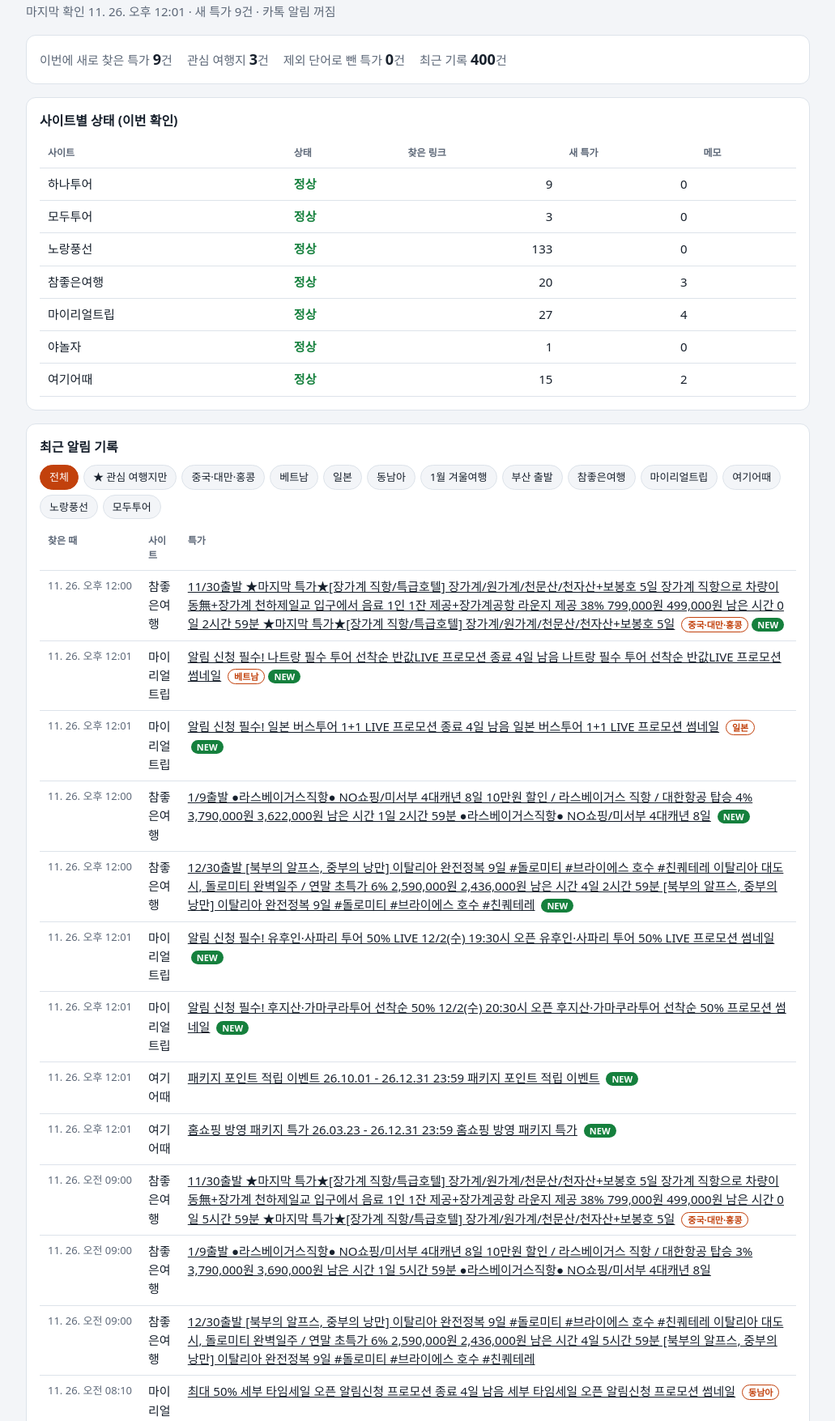
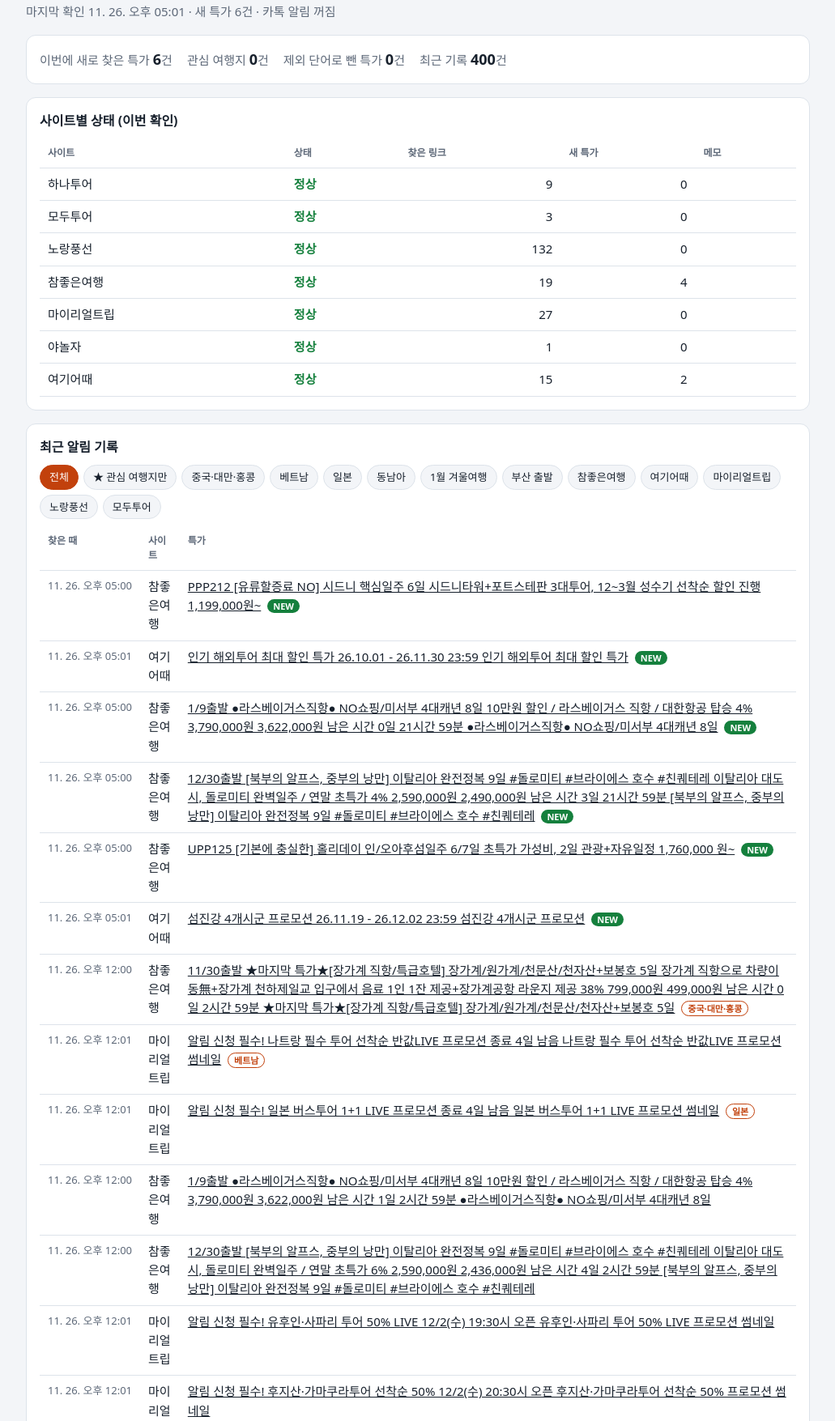
Before and after one commit to Choipro2/travel-deals, a plain HTML site: page index.html in a window 1280 px wide. Shown: the part 61-1816 px from the top of the page at 81% size, without its empty margins (124-1155 px from the left). Drawn offline with Linux system fonts and the light colour scheme.

Commit message:
특가 현황 업데이트 2026. 11. 26. 오후 5:01:45

```diff
--- a/index.html
+++ b/index.html
@@ -19,26 +19,32 @@ a{color:var(--fg)}a:hover{color:var(--acc)}
 .filters button.on{background:var(--acc);border-color:var(--acc);color:#fff}
 .stats{display:flex;gap:18px;flex-wrap:wrap;color:var(--mut)}.stats b{color:var(--fg);font-size:18px}
 </style></head><body><div class="wrap">
-<header><h1>여행 특가 현황</h1><p class="sub">마지막 확인 11. 26. 오후 12:01 · 새 특가 9건 · 카톡 알림 꺼짐</p></header>
-<section class="card"><div class="stats"><span>이번에 새로 찾은 특가 <b>9</b>건</span><span>관심 여행지 <b>3</b>건</span><span>제외 단어로 뺀 특가 <b>0</b>건</span><span>최근 기록 <b>400</b>건</span></div></section>
+<header><h1>여행 특가 현황</h1><p class="sub">마지막 확인 11. 26. 오후 05:01 · 새 특가 6건 · 카톡 알림 꺼짐</p></header>
+<section class="card"><div class="stats"><span>이번에 새로 찾은 특가 <b>6</b>건</span><span>관심 여행지 <b>0</b>건</span><span>제외 단어로 뺀 특가 <b>0</b>건</span><span>최근 기록 <b>400</b>건</span></div></section>
 <section class="card"><h2>사이트별 상태 (이번 확인)</h2><div class="box"><table><thead><tr><th>사이트</th><th>상태</th><th>찾은 링크</th><th>새 특가</th><th>메모</th></tr></thead><tbody><tr><td>하나투어</td><td><span class="ok">정상</span></td><td class="n">9</td><td class="n">0</td><td class="err"></td></tr>
 <tr><td>모두투어</td><td><span class="ok">정상</span></td><td class="n">3</td><td class="n">0</td><td class="err"></td></tr>
-<tr><td>노랑풍선</td><td><span class="ok">정상</span></td><td class="n">133</td><td class="n">0</td><td class="err"></td></tr>
-<tr><td>참좋은여행</td><td><span class="ok">정상</span></td><td class="n">20</td><td class="n">3</td><td class="err"></td></tr>
-<tr><td>마이리얼트립</td><td><span class="ok">정상</span></td><td class="n">27</td><td class="n">4</td><td class="err"></td></tr>
+<tr><td>노랑풍선</td><td><span class="ok">정상</span></td><td class="n">132</td><td class="n">0</td><td class="err"></td></tr>
+<tr><td>참좋은여행</td><td><span class="ok">정상</span></td><td class="n">19</td><td class="n">4</td><td class="err"></td></tr>
+<tr><td>마이리얼트립</td><td><span class="ok">정상</span></td><td class="n">27</td><td class="n">0</td><td class="err"></td></tr>
 <tr><td>야놀자</td><td><span class="ok">정상</span></td><td class="n">1</td><td class="n">0</td><td class="err"></td></tr>
 <tr><td>여기어때</td><td><span class="ok">정상</span></td><td class="n">15</td><td class="n">2</td><td class="err"></td></tr></tbody></table></div></section>
 <section class="card"><h2>최근 알림 기록</h2>
-<div class="filters" id="f"><button data-k="" class="on">전체</button><button data-k="★">★ 관심 여행지만</button><button data-k="m:중국·대만·홍콩">중국·대만·홍콩</button><button data-k="m:베트남">베트남</button><button data-k="m:일본">일본</button><button data-k="m:동남아">동남아</button><button data-k="m:1월 겨울여행">1월 겨울여행</button><button data-k="m:부산 출발">부산 출발</button><button data-k="s:참좋은여행">참좋은여행</button><button data-k="s:마이리얼트립">마이리얼트립</button><button data-k="s:여기어때">여기어때</button><button data-k="s:노랑풍선">노랑풍선</button><button data-k="s:모두투어">모두투어</button></div>
-<div class="box"><table><thead><tr><th>찾은 때</th><th>사이트</th><th>특가</th></tr></thead><tbody id="rows"><tr data-m="중국·대만·홍콩" data-s="참좋은여행"><td class="t">11. 26. 오후 12:00</td><td>참좋은여행</td><td><a href="https://www.verygoodtour.com/Product/PackageDetail?procode=CPP375-2611303U51" target="_blank" rel="noopener">11/30출발 ★마지막 특가★[장가계 직항/특급호텔] 장가계/원가계/천문산/천자산+보봉호 5일 장가계 직항으로 차량이동無+장가계 천하제일교 입구에서 음료 1인 1잔 제공+장가계공항 라운지 제공 38% 799,000원 499,000원 남은 시간 0일 2시간 59분 ★마지막 특가★[장가계 직항/특급호텔] 장가계/원가계/천문산/천자산+보봉호 5일</a> <span class="tag">중국·대만·홍콩</span><span class="new">NEW</span></td></tr>
-<tr data-m="베트남" data-s="마이리얼트립"><td class="t">11. 26. 오후 12:01</td><td>마이리얼트립</td><td><a href="https://www.myrealtrip.com/offers" target="_blank" rel="noopener">알림 신청 필수! 나트랑 필수 투어 선착순 반값LIVE 프로모션 종료 4일 남음 나트랑 필수 투어 선착순 반값LIVE 프로모션 썸네일</a> <span class="tag">베트남</span><span class="new">NEW</span></td></tr>
-<tr data-m="일본" data-s="마이리얼트립"><td class="t">11. 26. 오후 12:01</td><td>마이리얼트립</td><td><a href="https://www.myrealtrip.com/offers" target="_blank" rel="noopener">알림 신청 필수! 일본 버스투어 1+1 LIVE 프로모션 종료 4일 남음 일본 버스투어 1+1 LIVE 프로모션 썸네일</a> <span class="tag">일본</span><span class="new">NEW</span></td></tr>
-<tr data-m="" data-s="참좋은여행"><td class="t">11. 26. 오후 12:00</td><td>참좋은여행</td><td><a href="https://www.verygoodtour.com/Product/PackageDetail?procode=UPP245-270109FE" target="_blank" rel="noopener">1/9출발 ●라스베이거스직항● NO쇼핑/미서부 4대캐년 8일 10만원 할인 / 라스베이거스 직항 / 대한항공 탑승 4% 3,790,000원 3,622,000원 남은 시간 1일 2시간 59분 ●라스베이거스직항● NO쇼핑/미서부 4대캐년 8일</a> <span class="new">NEW</span></td></tr>
-<tr data-m="" data-s="참좋은여행"><td class="t">11. 26. 오후 12:00</td><td>참좋은여행</td><td><a href="https://www.verygoodtour.com/Product/PackageDetail?procode=EPP312-261230TW" target="_blank" rel="noopener">12/30출발 [북부의 알프스, 중부의 낭만] 이탈리아 완전정복 9일 #돌로미티 #브라이에스 호수 #친퀘테레 이탈리아 대도시, 돌로미티 완벽일주 / 연말 초특가 6% 2,590,000원 2,436,000원 남은 시간 4일 2시간 59분 [북부의 알프스, 중부의 낭만] 이탈리아 완전정복 9일 #돌로미티 #브라이에스 호수 #친퀘테레</a> <span class="new">NEW</span></td></tr>
-<tr data-m="" data-s="마이리얼트립"><td class="t">11. 26. 오후 12:01</td><td>마이리얼트립</td><td><a href="https://www.myrealtrip.com/offers" target="_blank" rel="noopener">알림 신청 필수! 유후인·사파리 투어 50% LIVE 12/2(수) 19:30시 오픈 유후인·사파리 투어 50% LIVE 프로모션 썸네일</a> <span class="new">NEW</span></td></tr>
-<tr data-m="" data-s="마이리얼트립"><td class="t">11. 26. 오후 12:01</td><td>마이리얼트립</td><td><a href="https://www.myrealtrip.com/offers" target="_blank" rel="noopener">알림 신청 필수! 후지산·가마쿠라투어 선착순 50% 12/2(수) 20:30시 오픈 후지산·가마쿠라투어 선착순 50% 프로모션 썸네일</a> <span class="new">NEW</span></td></tr>
-<tr data-m="" data-s="여기어때"><td class="t">11. 26. 오후 12:01</td><td>여기어때</td><td><a href="https://www.yeogi.com/event/5609/%25ED%258C%25A8%25ED%2582%25A4%25EC%25A7%2580%2520%25ED%258F%25AC%25EC%259D%25B8%25ED%258A%25B8%2520%25EC%25A0%2581%25EB%25A6%25BD%2520%25EC%259D%25B4%25EB%25B2%25A4%25ED%258A%25B8/https%3A%2F%2Fevent.yeogi.com%2Fpages%2Ffreeform%2F5609%2Findex.html%3Faevno%3D5609" target="_blank" rel="noopener">패키지 포인트 적립 이벤트 26.10.01 - 26.12.31 23:59 패키지 포인트 적립 이벤트</a> <span class="new">NEW</span></td></tr>
-<tr data-m="" data-s="여기어때"><td class="t">11. 26. 오후 12:01</td><td>여기어때</td><td><a href="https://www.yeogi.com/event/5878/%25ED%2599%2588%25EC%2587%25BC%25ED%2595%2591%2520%25EB%25B0%25A9%25EC%2598%2581%2520%25ED%258C%25A8%25ED%2582%25A4%25EC%25A7%2580%2520%25ED%258A%25B9%25EA%25B0%2580/https%3A%2F%2Fevent.yeogi.com%2Fpages%2Ffreeform%2F5878%2Findex.html%3Faevno%3D5878" target="_blank" rel="noopener">홈쇼핑 방영 패키지 특가 26.03.23 - 26.12.31 23:59 홈쇼핑 방영 패키지 특가</a> <span class="new">NEW</span></td></tr>
+<div class="filters" id="f"><button data-k="" class="on">전체</button><button data-k="★">★ 관심 여행지만</button><button data-k="m:중국·대만·홍콩">중국·대만·홍콩</button><button data-k="m:베트남">베트남</button><button data-k="m:일본">일본</button><button data-k="m:동남아">동남아</button><button data-k="m:1월 겨울여행">1월 겨울여행</button><button data-k="m:부산 출발">부산 출발</button><button data-k="s:참좋은여행">참좋은여행</button><button data-k="s:여기어때">여기어때</button><button data-k="s:마이리얼트립">마이리얼트립</button><button data-k="s:노랑풍선">노랑풍선</button><button data-k="s:모두투어">모두투어</button></div>
+<div class="box"><table><thead><tr><th>찾은 때</th><th>사이트</th><th>특가</th></tr></thead><tbody id="rows"><tr data-m="" data-s="참좋은여행"><td class="t">11. 26. 오후 05:00</td><td>참좋은여행</td><td><a href="javascript:startDayChange('PPP212', 'leaveLayer');" target="_blank" rel="noopener">PPP212 [유류할증료 NO] 시드니 핵심일주 6일 시드니타워+포트스테판 3대투어, 12~3월 성수기 선착순 할인 진행 1,199,000원~</a> <span class="new">NEW</span></td></tr>
+<tr data-m="" data-s="여기어때"><td class="t">11. 26. 오후 05:01</td><td>여기어때</td><td><a href="https://www.yeogi.com/event/6434/%25EC%259D%25B8%25EA%25B8%25B0%2520%25ED%2595%25B4%25EC%2599%25B8%25ED%2588%25AC%25EC%2596%25B4%2520%25EC%25B5%259C%25EB%258C%2580%2520%25ED%2595%25A0%25EC%259D%25B8%2520%25ED%258A%25B9%25EA%25B0%2580/https%3A%2F%2Fevent.yeogi.com%2Fpages%2Ffreeform%2F6434%2Findex.html%3Faevno%3D6434" target="_blank" rel="noopener">인기 해외투어 최대 할인 특가 26.10.01 - 26.11.30 23:59 인기 해외투어 최대 할인 특가</a> <span class="new">NEW</span></td></tr>
+<tr data-m="" data-s="참좋은여행"><td class="t">11. 26. 오후 05:00</td><td>참좋은여행</td><td><a href="https://www.verygoodtour.com/Product/PackageDetail?procode=UPP245-270109FE" target="_blank" rel="noopener">1/9출발 ●라스베이거스직항● NO쇼핑/미서부 4대캐년 8일 10만원 할인 / 라스베이거스 직항 / 대한항공 탑승 4% 3,790,000원 3,622,000원 남은 시간 0일 21시간 59분 ●라스베이거스직항● NO쇼핑/미서부 4대캐년 8일</a> <span class="new">NEW</span></td></tr>
+<tr data-m="" data-s="참좋은여행"><td class="t">11. 26. 오후 05:00</td><td>참좋은여행</td><td><a href="https://www.verygoodtour.com/Product/PackageDetail?procode=EPP312-261230TW" target="_blank" rel="noopener">12/30출발 [북부의 알프스, 중부의 낭만] 이탈리아 완전정복 9일 #돌로미티 #브라이에스 호수 #친퀘테레 이탈리아 대도시, 돌로미티 완벽일주 / 연말 초특가 4% 2,590,000원 2,490,000원 남은 시간 3일 21시간 59분 [북부의 알프스, 중부의 낭만] 이탈리아 완전정복 9일 #돌로미티 #브라이에스 호수 #친퀘테레</a> <span class="new">NEW</span></td></tr>
+<tr data-m="" data-s="참좋은여행"><td class="t">11. 26. 오후 05:00</td><td>참좋은여행</td><td><a href="javascript:startDayChange('UPP125', 'leaveLayer');" target="_blank" rel="noopener">UPP125 [기본에 충실한] 홀리데이 인/오아후섬일주 6/7일 초특가 가성비, 2일 관광+자유일정 1,760,000 원~</a> <span class="new">NEW</span></td></tr>
+<tr data-m="" data-s="여기어때"><td class="t">11. 26. 오후 05:01</td><td>여기어때</td><td><a href="https://www.yeogi.com/event/6514/%25EC%2584%25AC%25EC%25A7%2584%25EA%25B0%2595%25204%25EA%25B0%259C%25EC%258B%259C%25EA%25B5%25B0%2520%25ED%2594%2584%25EB%25A1%259C%25EB%25AA%25A8%25EC%2585%2598/https%3A%2F%2Fevent.yeogi.com%2Fpages%2Ffreeform%2F6514%2Findex.html%3Faevno%3D6514" target="_blank" rel="noopener">섬진강 4개시군 프로모션 26.11.19 - 26.12.02 23:59 섬진강 4개시군 프로모션</a> <span class="new">NEW</span></td></tr>
+<tr data-m="중국·대만·홍콩" data-s="참좋은여행"><td class="t">11. 26. 오후 12:00</td><td>참좋은여행</td><td><a href="https://www.verygoodtour.com/Product/PackageDetail?procode=CPP375-2611303U51" target="_blank" rel="noopener">11/30출발 ★마지막 특가★[장가계 직항/특급호텔] 장가계/원가계/천문산/천자산+보봉호 5일 장가계 직항으로 차량이동無+장가계 천하제일교 입구에서 음료 1인 1잔 제공+장가계공항 라운지 제공 38% 799,000원 499,000원 남은 시간 0일 2시간 59분 ★마지막 특가★[장가계 직항/특급호텔] 장가계/원가계/천문산/천자산+보봉호 5일</a> <span class="tag">중국·대만·홍콩</span></td></tr>
+<tr data-m="베트남" data-s="마이리얼트립"><td class="t">11. 26. 오후 12:01</td><td>마이리얼트립</td><td><a href="https://www.myrealtrip.com/offers" target="_blank" rel="noopener">알림 신청 필수! 나트랑 필수 투어 선착순 반값LIVE 프로모션 종료 4일 남음 나트랑 필수 투어 선착순 반값LIVE 프로모션 썸네일</a> <span class="tag">베트남</span></td></tr>
+<tr data-m="일본" data-s="마이리얼트립"><td class="t">11. 26. 오후 12:01</td><td>마이리얼트립</td><td><a href="https://www.myrealtrip.com/offers" target="_blank" rel="noopener">알림 신청 필수! 일본 버스투어 1+1 LIVE 프로모션 종료 4일 남음 일본 버스투어 1+1 LIVE 프로모션 썸네일</a> <span class="tag">일본</span></td></tr>
+<tr data-m="" data-s="참좋은여행"><td class="t">11. 26. 오후 12:00</td><td>참좋은여행</td><td><a href="https://www.verygoodtour.com/Product/PackageDetail?procode=UPP245-270109FE" target="_blank" rel="noopener">1/9출발 ●라스베이거스직항● NO쇼핑/미서부 4대캐년 8일 10만원 할인 / 라스베이거스 직항 / 대한항공 탑승 4% 3,790,000원 3,622,000원 남은 시간 1일 2시간 59분 ●라스베이거스직항● NO쇼핑/미서부 4대캐년 8일</a> </td></tr>
+<tr data-m="" data-s="참좋은여행"><td class="t">11. 26. 오후 12:00</td><td>참좋은여행</td><td><a href="https://www.verygoodtour.com/Product/PackageDetail?procode=EPP312-261230TW" target="_blank" rel="noopener">12/30출발 [북부의 알프스, 중부의 낭만] 이탈리아 완전정복 9일 #돌로미티 #브라이에스 호수 #친퀘테레 이탈리아 대도시, 돌로미티 완벽일주 / 연말 초특가 6% 2,590,000원 2,436,000원 남은 시간 4일 2시간 59분 [북부의 알프스, 중부의 낭만] 이탈리아 완전정복 9일 #돌로미티 #브라이에스 호수 #친퀘테레</a> </td></tr>
+<tr data-m="" data-s="마이리얼트립"><td class="t">11. 26. 오후 12:01</td><td>마이리얼트립</td><td><a href="https://www.myrealtrip.com/offers" target="_blank" rel="noopener">알림 신청 필수! 유후인·사파리 투어 50% LIVE 12/2(수) 19:30시 오픈 유후인·사파리 투어 50% LIVE 프로모션 썸네일</a> </td></tr>
+<tr data-m="" data-s="마이리얼트립"><td class="t">11. 26. 오후 12:01</td><td>마이리얼트립</td><td><a href="https://www.myrealtrip.com/offers" target="_blank" rel="noopener">알림 신청 필수! 후지산·가마쿠라투어 선착순 50% 12/2(수) 20:30시 오픈 후지산·가마쿠라투어 선착순 50% 프로모션 썸네일</a> </td></tr>
+<tr data-m="" data-s="여기어때"><td class="t">11. 26. 오후 12:01</td><td>여기어때</td><td><a href="https://www.yeogi.com/event/5609/%25ED%258C%25A8%25ED%2582%25A4%25EC%25A7%2580%2520%25ED%258F%25AC%25EC%259D%25B8%25ED%258A%25B8%2520%25EC%25A0%2581%25EB%25A6%25BD%2520%25EC%259D%25B4%25EB%25B2%25A4%25ED%258A%25B8/https%3A%2F%2Fevent.yeogi.com%2Fpages%2Ffreeform%2F5609%2Findex.html%3Faevno%3D5609" target="_blank" rel="noopener">패키지 포인트 적립 이벤트 26.10.01 - 26.12.31 23:59 패키지 포인트 적립 이벤트</a> </td></tr>
+<tr data-m="" data-s="여기어때"><td class="t">11. 26. 오후 12:01</td><td>여기어때</td><td><a href="https://www.yeogi.com/event/5878/%25ED%2599%2588%25EC%2587%25BC%25ED%2595%2591%2520%25EB%25B0%25A9%25EC%2598%2581%2520%25ED%258C%25A8%25ED%2582%25A4%25EC%25A7%2580%2520%25ED%258A%25B9%25EA%25B0%2580/https%3A%2F%2Fevent.yeogi.com%2Fpages%2Ffreeform%2F5878%2Findex.html%3Faevno%3D5878" target="_blank" rel="noopener">홈쇼핑 방영 패키지 특가 26.03.23 - 26.12.31 23:59 홈쇼핑 방영 패키지 특가</a> </td></tr>
 <tr data-m="중국·대만·홍콩" data-s="참좋은여행"><td class="t">11. 26. 오전 09:00</td><td>참좋은여행</td><td><a href="https://www.verygoodtour.com/Product/PackageDetail?procode=CPP375-2611303U51" target="_blank" rel="noopener">11/30출발 ★마지막 특가★[장가계 직항/특급호텔] 장가계/원가계/천문산/천자산+보봉호 5일 장가계 직항으로 차량이동無+장가계 천하제일교 입구에서 음료 1인 1잔 제공+장가계공항 라운지 제공 38% 799,000원 499,000원 남은 시간 0일 5시간 59분 ★마지막 특가★[장가계 직항/특급호텔] 장가계/원가계/천문산/천자산+보봉호 5일</a> <span class="tag">중국·대만·홍콩</span></td></tr>
 <tr data-m="" data-s="참좋은여행"><td class="t">11. 26. 오전 09:00</td><td>참좋은여행</td><td><a href="https://www.verygoodtour.com/Product/PackageDetail?procode=UPP245-270109FE" target="_blank" rel="noopener">1/9출발 ●라스베이거스직항● NO쇼핑/미서부 4대캐년 8일 10만원 할인 / 라스베이거스 직항 / 대한항공 탑승 3% 3,790,000원 3,690,000원 남은 시간 1일 5시간 59분 ●라스베이거스직항● NO쇼핑/미서부 4대캐년 8일</a> </td></tr>
 <tr data-m="" data-s="참좋은여행"><td class="t">11. 26. 오전 09:00</td><td>참좋은여행</td><td><a href="https://www.verygoodtour.com/Product/PackageDetail?procode=EPP312-261230TW" target="_blank" rel="noopener">12/30출발 [북부의 알프스, 중부의 낭만] 이탈리아 완전정복 9일 #돌로미티 #브라이에스 호수 #친퀘테레 이탈리아 대도시, 돌로미티 완벽일주 / 연말 초특가 6% 2,590,000원 2,436,000원 남은 시간 4일 5시간 59분 [북부의 알프스, 중부의 낭만] 이탈리아 완전정복 9일 #돌로미티 #브라이에스 호수 #친퀘테레</a> </td></tr>
@@ -423,13 +429,7 @@ a{color:var(--fg)}a:hover{color:var(--acc)}
 <tr data-m="" data-s="참좋은여행"><td class="t">11. 3. 오전 08:11</td><td>참좋은여행</td><td><a href="https://www.verygoodtour.com/Product/PackageDetail?procode=EPP299-261125QR" target="_blank" rel="noopener">11/25출발 ★선착순 특가★[전 일정 특급 호텔(월드체인3박포함)] 튀르키예 일주 9일 전일정 특급호텔, 210유로 상당 옵션 포함, 전문 인솔가이드 동반 12% 1,299,000원 1,149,000원 남은 시간 1일 6시간 48분 ★선착순 특가★[전 일정 특급 호텔(월드체인3박포함)] 튀르키예 일주 9일</a> </td></tr>
 <tr data-m="" data-s="마이리얼트립"><td class="t">11. 3. 오전 08:11</td><td>마이리얼트립</td><td><a href="https://www.myrealtrip.com/offers" target="_blank" rel="noopener">최대 20% 사가 인기 투어·티켓 특가 프로모션 프로모션 종료 47일 남음 사가 인기 투어·티켓 특가 프로모션 프로모션 썸네일</a> </td></tr>
 <tr data-m="" data-s="여기어때"><td class="t">11. 3. 오전 08:11</td><td>여기어때</td><td><a href="https://www.yeogi.com/event/6434/%25EC%259D%25B8%25EA%25B8%25B0%2520%25ED%2595%25B4%25EC%2599%25B8%25ED%2588%25AC%25EC%2596%25B4%2520%25EC%25B5%259C%25EB%258C%2580%2520%25ED%2595%25A0%25EC%259D%25B8%2520%25ED%258A%25B9%25EA%25B0%2580/https%3A%2F%2Fapi3.goodchoice.kr%2Fevent3%2Fweb%2FadEventView%3Faevno%3D6434" target="_blank" rel="noopener">인기 해외투어 최대 할인 특가 26.10.01 - 26.11.30 23:59 인기 해외투어 최대 할인 특가</a> </td></tr>
-<tr data-m="" data-s="노랑풍선"><td class="t">11. 3. 오전 08:11</td><td>노랑풍선</td><td><a href="https://pkg.ybtour.co.kr/promotion/promotionDetail.yb?mstNo=20000033143&amp;subDspMenu=" target="_blank" rel="noopener">대한항공으로 떠나는 멜버른 2026.11.02 ~ 2027.02.28 대한항공으로 떠나는&lt;br&gt;멜버른</a> </td></tr>
-<tr data-m="" data-s="참좋은여행"><td class="t">11. 3. 오전 08:11</td><td>참좋은여행</td><td><a href="javascript:startDayChange('EPP2700', 'leaveLayer');" target="_blank" rel="noopener">EPP2700 [대한항공 직항] 전 일정 특급호텔(월드체인 3박포함) 튀르키예일주 9일 210유로상당 옵션 예약자 혜택, NO환율차액분, 11대 특식 제공 1,449,000원~</a> </td></tr>
-<tr data-m="" data-s="마이리얼트립"><td class="t">11. 3. 오전 08:11</td><td>마이리얼트립</td><td><a href="https://www.myrealtrip.com/offers" target="_blank" rel="noopener">세일페스타 할인 [공식판매처] LAFC 2026 시즌 공식 티켓 · 11/1 30% 할인 103,390원 [공식판매처] LAFC 2026 시즌 공식 티켓 · 11/1 30% 할인</a> </td></tr>
-<tr data-m="" data-s="마이리얼트립"><td class="t">11. 3. 오전 08:11</td><td>마이리얼트립</td><td><a href="https://www.myrealtrip.com/offers" target="_blank" rel="noopener">세일페스타 할인 [LA다저스 패키지] LA시티투어 + 다저스 경기관람 (2026년 경기일정 발표) 225,987원 3% 219,207원 [LA다저스 패키지] LA시티투어 + 다저스 경기관람 (2026년 경기일정 발표)</a> </td></tr>
-<tr data-m="" data-s="마이리얼트립"><td class="t">11. 3. 오전 08:11</td><td>마이리얼트립</td><td><a href="https://www.myrealtrip.com/offers" target="_blank" rel="noopener">🏆우수판매자 최저가보장제 [🏆50년 베테랑 여행사] 포트스테판 사막·동물원·돌핀·넬슨베이·와인+🎁공항셔틀 혜택 112,798원 20% 90,238원 최소모객인원 1인 [🏆50년 베테랑 여행사] 포트스테판 사막·동물원·돌핀·넬슨베이·와인+🎁공항셔틀 혜택</a> </td></tr>
-<tr data-m="" data-s="마이리얼트립"><td class="t">11. 3. 오전 08:11</td><td>마이리얼트립</td><td><a href="https://www.myrealtrip.com/offers" target="_blank" rel="noopener">🏆우수판매자 최저가보장제 [🏆50년 베테랑] [찐오픈런] 페더데일·블루마운틴 + 별밤 추가 옵션 🎁공항셔틀 혜택 84,598원 20% 67,678원 최소모객인원 1인 [🏆50년 베테랑] [찐오픈런] 페더데일·블루마운틴 + 별밤 추가 옵션 🎁공항셔틀 혜택</a> </td></tr>
-<tr data-m="" data-s="마이리얼트립"><td class="t">11. 3. 오전 08:11</td><td>마이리얼트립</td><td><a href="https://www.myrealtrip.com/offers" target="_blank" rel="noopener">🏆우수판매자 12월 특가 [노쇼핑]시드니 4박5일 패키지 ｜시티 중심 4.5성급 1박 무료 ·프라이빗 왕복 공항픽업 1,447,569원 10% 1,302,812원 4성급호텔 1박무료 [노쇼핑]시드니 4박5일 패키지 ｜시티 중심 4.5성급 1박 무료 ·프라이빗 왕복 공항픽업</a> </td></tr></tbody></table></div></section>
+<tr data-m="" data-s="노랑풍선"><td class="t">11. 3. 오전 08:11</td><td>노랑풍선</td><td><a href="https://pkg.ybtour.co.kr/promotion/promotionDetail.yb?mstNo=20000033143&amp;subDspMenu=" target="_blank" rel="noopener">대한항공으로 떠나는 멜버른 2026.11.02 ~ 2027.02.28 대한항공으로 떠나는&lt;br&gt;멜버른</a> </td></tr></tbody></table></div></section>
 <p class="sub">관심 여행지·제외 단어는 config\watch.json, 확인할 사이트는 config\sites.json에서 바꿀 수 있어요.</p>
 </div>
 <script>
```
